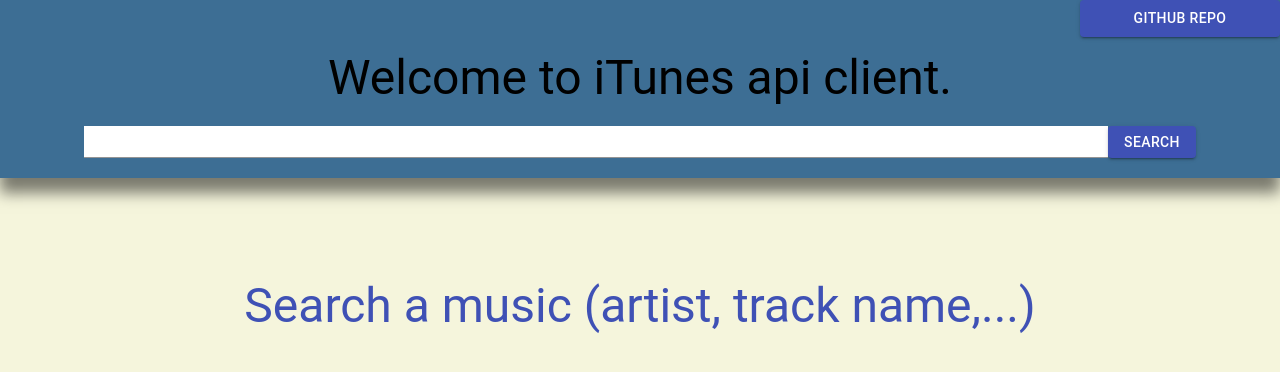
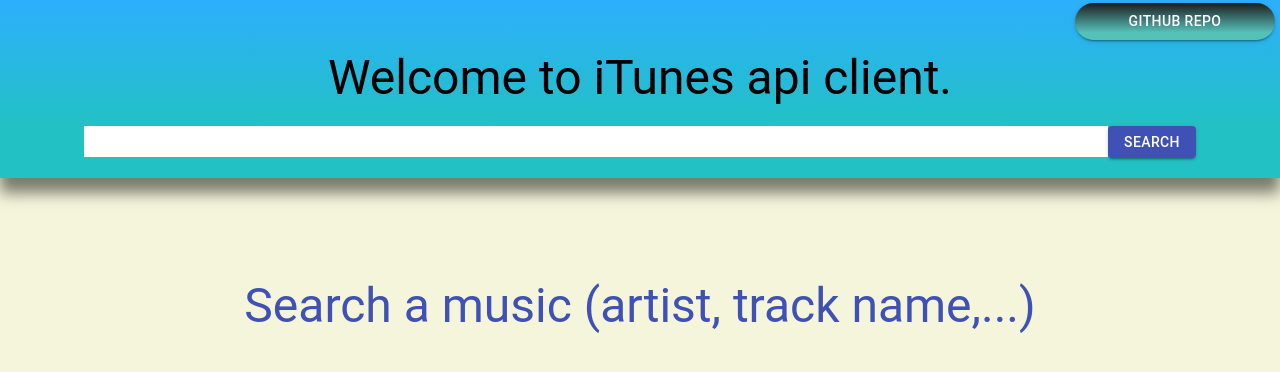
Before and after one commit to metasmash/tp-buffa-promise, a React (Create React App) app in the folder ibuffa/: page / in a window 1280 px wide. Shown: the top 372 px of the page. Built offline with nearby package versions, Linux system fonts and the light colour scheme.

Commit message:
style update

```diff
--- a/ibuffa/src/App.js
+++ b/ibuffa/src/App.js
@@ -48,7 +48,8 @@
                     paddingTop: 50,
                     paddingBottom: 20,
                     margin: 'auto',
-                    backgroundColor: '#3d6e94',
+                    background:
+                        'linear-gradient(0deg, rgba(34,193,195,1) 28%, rgba(45,175,253,1) 100%)',
                     position: 'sticky',
                     top: 0,
                     zIndex: 6,
@@ -59,8 +60,11 @@
                     style={{
                         position: 'absolute',
                         width: 200,
-                        right: 0,
-                        top: 0,
+                        right: 5,
+                        top: 3,
+                        borderRadius: 100,
+                        background:
+                            'linear-gradient(0deg, rgba(221,237,11,0.23853291316526615) 20%, rgba(29,29,29,1) 100%)',
                     }}
                     variant="contained"
                     color="primary"
```
